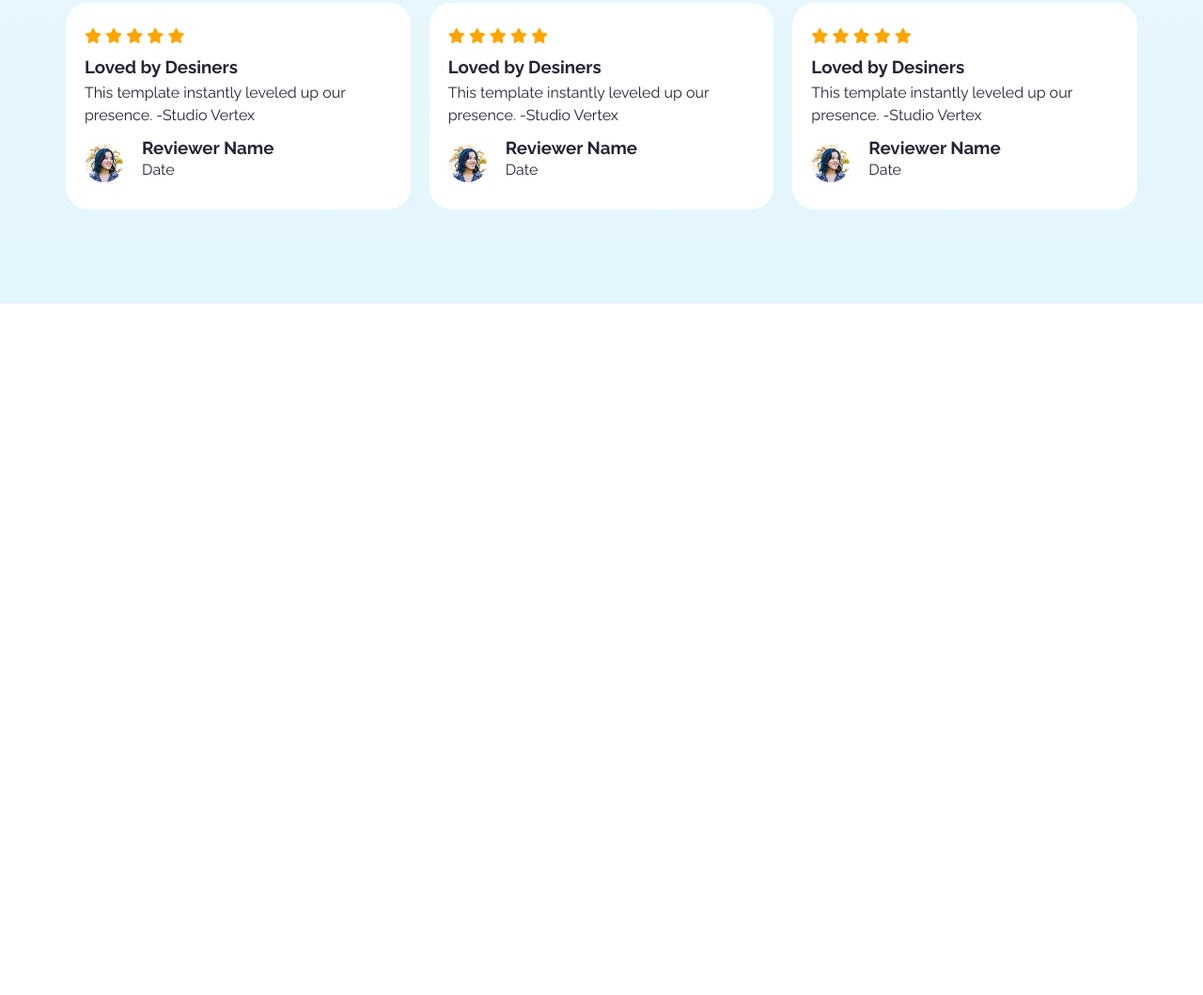
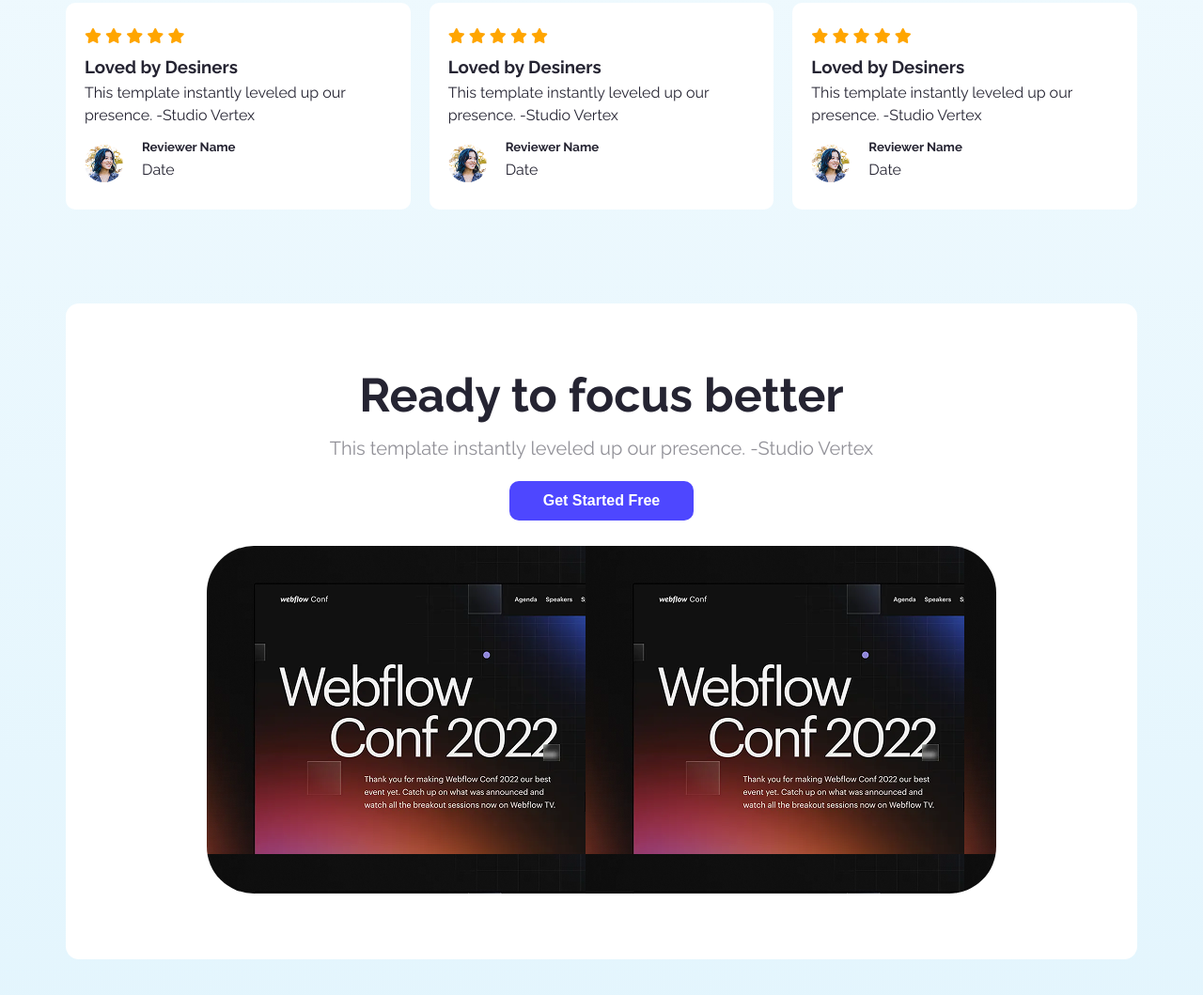
Before and after one commit to AbuJubaeid/WebFlow-Agency-Landing-Page, a plain HTML site: page index.html in a window 1280 px wide. Shown: the part 1755-2814 px from the top of the page at 94% size. Before the commit the page ends 2078 px from the top, so only its background shows below. Drawn offline with Linux system fonts and the light colour scheme.

Commit message:
sixth commit

```diff
--- a/index.html
+++ b/index.html
@@ -46,7 +46,7 @@
           </p>
           <button class="btn">Launch Live Preview</button>
         </div>
-        <img src="Assets/wc-big.png" alt="" />
+        <img class="action-img" src="Assets/wc-big.png" alt="" />
       </section>
 
       <section class="productive-users useable-style">
@@ -85,7 +85,7 @@
             <div class="user-info">
               <img src="Assets/avatar.png" alt="" />
               <div>
-                <h3>Reviewer Name</h3>
+                <h5>Reviewer Name</h5>
                 <p>Date</p>
               </div>
             </div>
@@ -105,7 +105,7 @@
             <div class="user-info">
               <img src="Assets/avatar.png" alt="" />
               <div>
-                <h3>Reviewer Name</h3>
+                <h5>Reviewer Name</h5>
                 <p>Date</p>
               </div>
             </div>
@@ -125,13 +125,20 @@
             <div class="user-info">
               <img src="Assets/avatar.png" alt="" />
               <div>
-                <h3>Reviewer Name</h3>
+                <h5>Reviewer Name</h5>
                 <p>Date</p>
               </div>
             </div>
           </div>
         </div>
       </section>
+
+      <section class="focus useable-style">
+        <h1>Ready to focus better</h1>
+        <p>This template instantly leveled up our presence. -Studio Vertex</p>
+        <button class="btn">Get Started Free</button>
+        <div class="focus-image"></div>
+      </section>
     </main>
   </body>
 </html>
--- a/style.css
+++ b/style.css
@@ -83,7 +83,7 @@ header .banner h1 {
 .action div {
   width: 520px;
 }
-.action img {
+.action .action-img {
   width: 405px;
   height: 330px;
   border: none;
@@ -159,7 +159,7 @@ header .banner h1 {
 }
 .feedback .card-container .card {
   border: none;
-  border-radius: 24px;
+  border-radius: 10px;
   background-color: white;
   padding: 20px;
   line-height: 2em;
@@ -181,3 +181,32 @@ header .banner h1 {
 .feedback .card-container .card .star {
   color: orange;
 }
+
+/* focus section style */
+.focus {
+  text-align: center;
+  line-height: 3.5em;
+  margin-bottom: 100px;
+  padding: 70px 0px;
+  border: none;
+  border-radius: 14px;
+  background-color: white;
+}
+.focus h1 {
+  font-size: 50px;
+  font-weight: bold;
+}
+.focus p {
+  color: #252432;
+  opacity: 50%;
+  font-size: 20px;
+}
+.focus .focus-image {
+  margin: 0 auto;
+  margin-top: 20px;
+  width: 840px;
+  height: 370px;
+  border: none;
+  border-radius: 50px;
+  background-image: url("Assets/wc-mini.png");
+}
```
